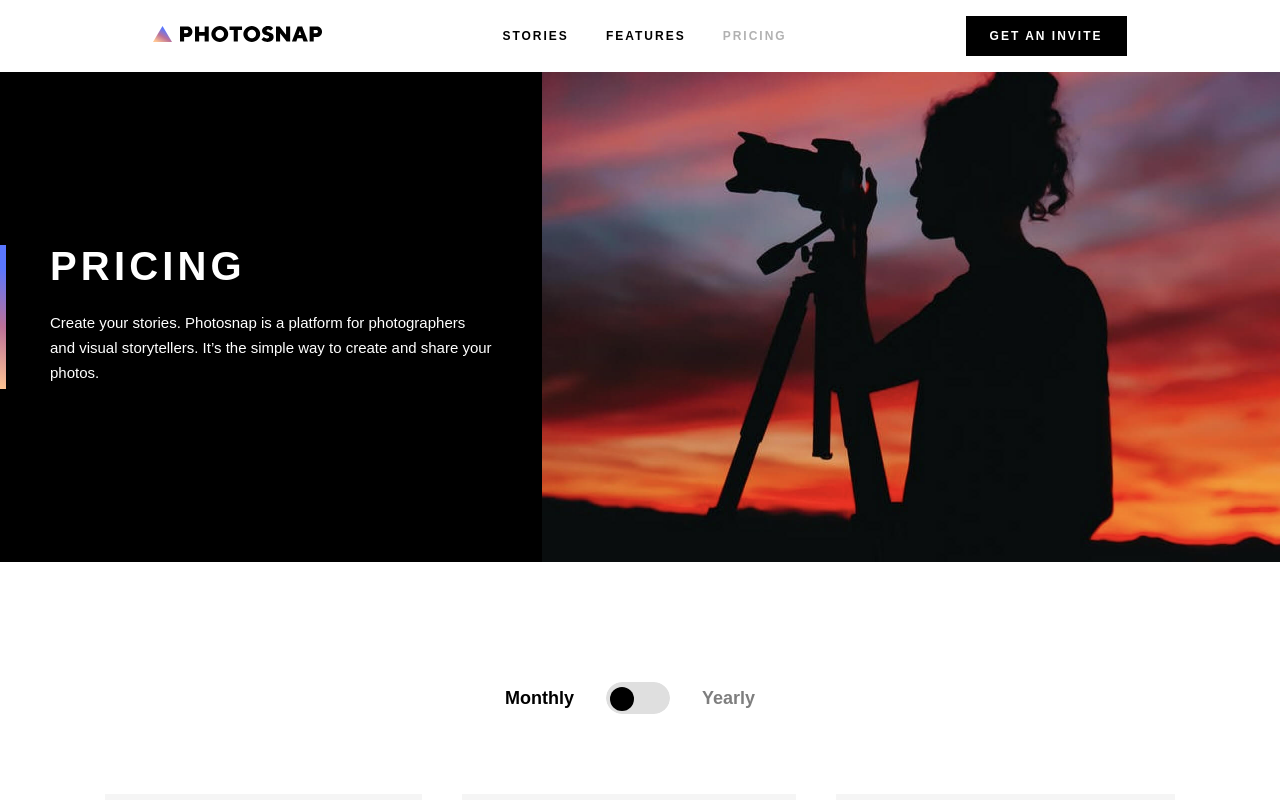
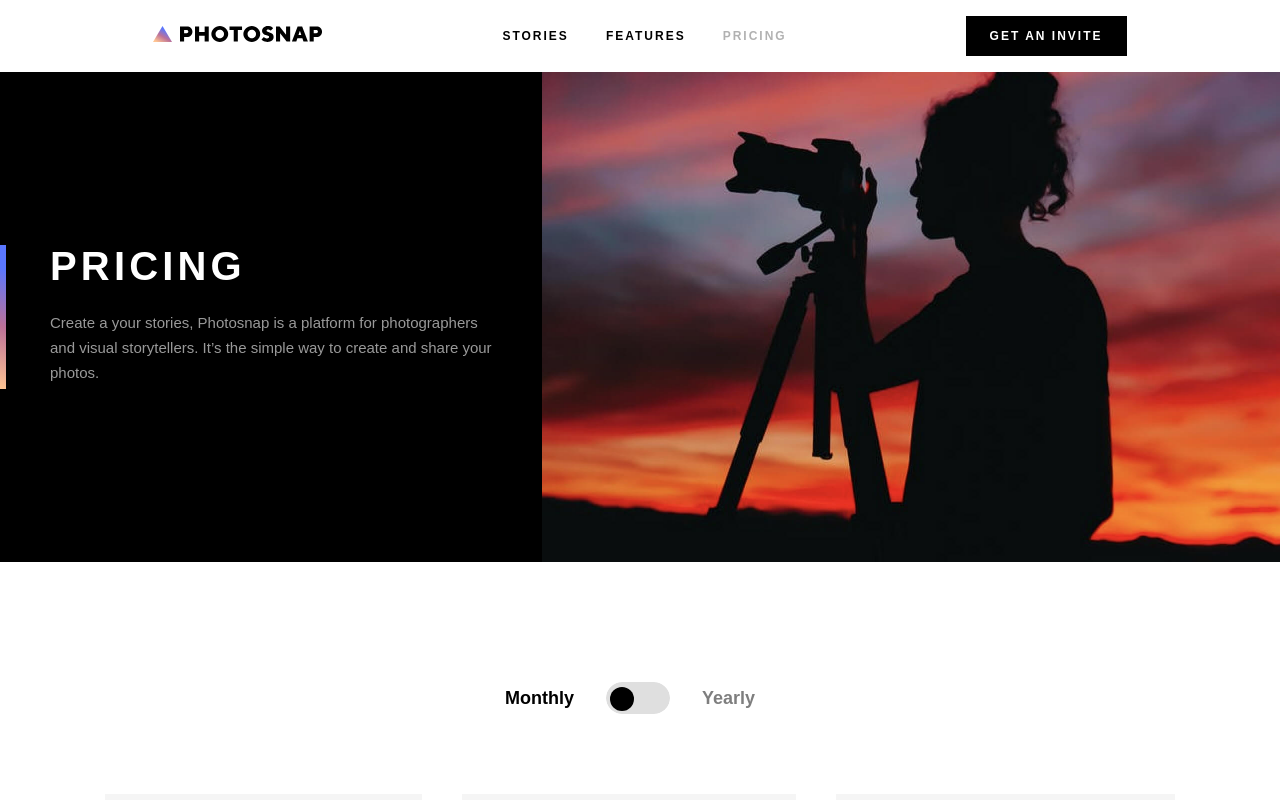
Before and after one commit to ding-09/photosnap, a React (Create React App) app: page /pricing in a window 1280 px wide. Shown: the top 800 px of the page. Built offline with nearby package versions, Linux system fonts and the light colour scheme; the HTML template or start-up script is replaced by a standard one.

Commit message:
updated Pricing card styles on Pricing page

```diff
--- a/src/components/BetaInvite.js
+++ b/src/components/BetaInvite.js
@@ -43,7 +43,7 @@ const InviteSection = styled.section`
     }
     .invite-container {
       h2 {
-        font-size: 3.2rem;
+        font-size: 2.6rem;
         line-height: 4rem;
         letter-spacing: 3.3px;
       }
--- a/src/components/HeroSection.js
+++ b/src/components/HeroSection.js
@@ -7,10 +7,11 @@ const HeroSection = ({
   heroImage,
   tabletHeroImage,
   mobileHeroImage,
+  Pricing
 }) => {
   return (
     <Hero>
-      <HeroText>
+      <HeroText Pricing={Pricing}>
         <div className="hero-border"></div>
         <div className="mobile-hero-border"></div>
         <div className="text-container">
@@ -65,6 +66,15 @@ const HeroText = styled.article`
   }
   @media (max-width: 600px) {
     flex: 1 1 50%;
+    .hero-border {
+      height: ${props => props.Pricing && '11rem'};
+      top: ${props => props.Pricing && '8rem'}
+    }
+  }
+  @media (max-width: 565px) {
+    .hero-border {
+      height: ${props => props.Pricing && '13.5rem'};
+    }
   }
   @media (max-width: 500px) {
     flex: 1 1 45%;
@@ -107,6 +117,8 @@ const HeroImage = styled.article`
     flex: 1 1 50%;
     figure {
       background: url(${(props) => props.mobileHeroImage}) no-repeat;
+      background-size: cover;
+      background-position: center;
     }
   }
 `;
--- a/src/pages/Features.js
+++ b/src/pages/Features.js
@@ -98,6 +98,7 @@ const FeaturesSection = styled.section`
   padding: 0 2rem;
   @media (max-width: 768px) {
     margin: 11rem auto;
+    padding: 0 4rem;
   }
   .features-container {
     display: grid;
@@ -106,7 +107,6 @@ const FeaturesSection = styled.section`
     grid-row-gap: 5rem;
     grid-column-gap: 1rem;
     @media (max-width: 600px) {
-      padding: 0 2rem;
       grid-template-columns: repeat(1, 1fr);
       grid-template-rows: auto;
     }
--- a/src/pages/Pricing.js
+++ b/src/pages/Pricing.js
@@ -1,6 +1,7 @@
 import React, { useState, useEffect } from 'react';
 import styled from 'styled-components';
 import BetaInvite from '../components/BetaInvite';
+import HeroSection from '../components/HeroSection';
 
 // images and icons
 import heroImage from '../assets/pricing/desktop/hero.jpg';
@@ -20,6 +21,8 @@ const Pricing = () => {
     pro: '$390.00',
     business: '$990.00',
   };
+
+  // state to indicate toggle status and current display price
   const [toggle, setToggle] = useState(false);
   const [displayPrice, setDisplayPrice] = useState(monthlyPrice);
 
@@ -42,30 +45,21 @@ const Pricing = () => {
       setDisplayPrice(yearlyPrice);
     } else {
       monthly.style.opacity = 1;
-      setDisplayPrice(monthlyPrice)
+      setDisplayPrice(monthlyPrice);
     }
-  // eslint-disable-next-line react-hooks/exhaustive-deps
+    // eslint-disable-next-line react-hooks/exhaustive-deps
   }, [toggle]);
 
   return (
     <main>
-      <HeroSection>
-        <HeroText>
-          <div className="hero-border"></div>
-          <div className="mobile-hero-border"></div>
-          <div className="text-container">
-            <h1>PRICING</h1>
-            <p>
-              Create your stories. Photosnap is a platform for photographers and
-              visual storytellers. It’s the simple way to create and share your
-              photos.
-            </p>
-          </div>
-        </HeroText>
-        <HeroImage>
-          <figure></figure>
-        </HeroImage>
-      </HeroSection>
+      <HeroSection
+        title="PRICING"
+        description="Create a your stories, Photosnap is a platform for photographers and visual storytellers. It’s the simple way to create and share your photos."
+        heroImage={heroImage}
+        tabletHeroImage={tabletHeroImage}
+        mobileHeroImage={mobileHeroImage}
+        Pricing={true}
+      />
       <PricingSection>
         <div className="pricing-container">
           <PriceToggle>
@@ -219,86 +213,6 @@ const Pricing = () => {
   );
 };
 
-const HeroSection = styled.section`
-  display: flex;
-  height: 49rem;
-  @media (max-width: 600px) {
-    flex-direction: column-reverse;
-    height: 60rem;
-  }
-`;
-
-const HeroText = styled.article`
-  background: #000000;
-  color: #ffffff;
-  flex: 1 1 61rem;
-  display: flex;
-  justify-content: center;
-  align-items: center;
-  position: relative;
-  .hero-border {
-    height: 14.4rem;
-  }
-  .text-container {
-    min-width: 37.5rem;
-    height: 15rem;
-    margin: 5rem;
-    h1 {
-      margin-bottom: 2rem;
-    }
-    .summary {
-      margin-bottom: 4.2rem;
-      opacity: 0.6;
-    }
-  }
-  @media (max-width: 450px) {
-    .hero-border {
-      display: none;
-    }
-    flex: 1 1 45%;
-  }
-  @media (max-width: 440px) {
-    .text-container {
-      padding: 0 3rem;
-      h1 {
-        font-size: 3.2rem;
-        line-height: 4rem;
-        letter-spacing: 3.3px;
-      }
-    }
-  }
-  @media (max-width: 375px) {
-    .mobile-hero-border {
-      display: block;
-      left: 3rem;
-    }
-  }
-`;
-
-const HeroImage = styled.article`
-  flex: 1 1 83rem;
-  @media (max-width: 600px) {
-    flex: 1 1 55%;
-  }
-  figure {
-    width: 100%;
-    height: 100%;
-    background: url(${heroImage}) no-repeat;
-    background-size: cover;
-    background-position: center;
-    @media (max-width: 768px) {
-      background: url(${tabletHeroImage}) no-repeat;
-      background-size: cover;
-      background-position: center;
-    }
-    @media (max-width: 600px) {
-      background: url(${mobileHeroImage}) no-repeat;
-      background-size: cover;
-      background-position: center;
-    }
-  }
-`;
-
 const PricingSection = styled.section`
   margin: 12rem 2rem 16rem;
   .pricing-container {
@@ -310,7 +224,6 @@ const PricingSection = styled.section`
 const PriceToggle = styled.section`
   display: flex;
   justify-content: center;
-
   .toggle-container {
     display: flex;
     width: 25rem;
@@ -321,9 +234,6 @@ const PriceToggle = styled.section`
     align-items: center;
     margin-right: 2rem;
     .toggle-switch {
-      /* -webkit-background-clip: padding-box;
-      -moz-background-clip: padding;
-      background-clip: padding-box; */
       width: 6.4rem;
       height: 3.2rem;
       border-radius: 1.6rem;
@@ -352,7 +262,6 @@ const PriceToggle = styled.section`
           border: none;
           transition: 0.5s;
           @media (max-width: 375px) {
-
           }
         }
         &:checked {
@@ -378,6 +287,7 @@ const PriceTable = styled.section`
   }
   @media (max-width: 500px) {
     max-height: 130rem;
+    margin-top: 4rem;
   }
 `;
 
@@ -385,10 +295,10 @@ const PriceCard = styled.article`
   background: #f5f5f5;
   display: flex;
   flex-direction: column;
+  justify-content: space-evenly;
   text-align: center;
   height: 40.7rem;
   padding: 0 2rem;
-  justify-content: space-evenly;
   position: relative;
   margin: 0 2rem;
   h2 {
@@ -401,15 +311,15 @@ const PriceCard = styled.article`
     height: 27rem;
     text-align: left;
     justify-content: space-around;
-    margin: 1rem auto;
+    margin: 2rem auto;
     width: 95%;
     .intro,
     button {
       width: 45%;
-      margin-left: 2rem;
+      margin-left: 1rem;
     }
     .intro {
-      margin-top: 2rem;
+      padding-top: 2rem;
     }
     .pricing {
       position: absolute;
@@ -422,13 +332,17 @@ const PriceCard = styled.article`
     }
   }
   @media (max-width: 500px) {
-    height: auto;
+    height: 40.7rem;
+    padding: 0;
+    width: 90%;
     text-align: center;
-    padding-top: 3rem;
     .intro,
     button {
-      width: 90%;
+      width: 85%;
       margin: 3rem auto;
+    }
+    button {
+      width: 80%;
     }
     .pricing {
       position: relative;
```
Also changed, not shown: 1 other file (tests, documents, lock files or other folders).
